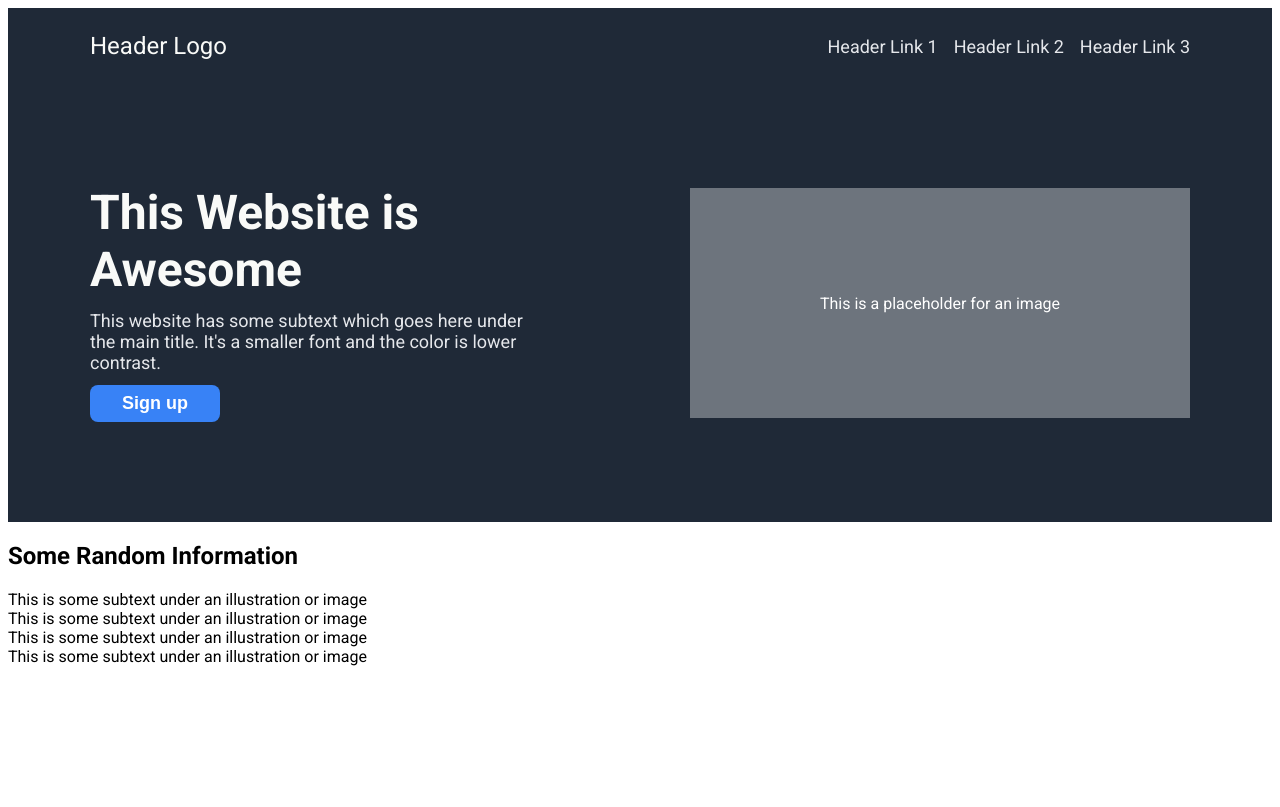
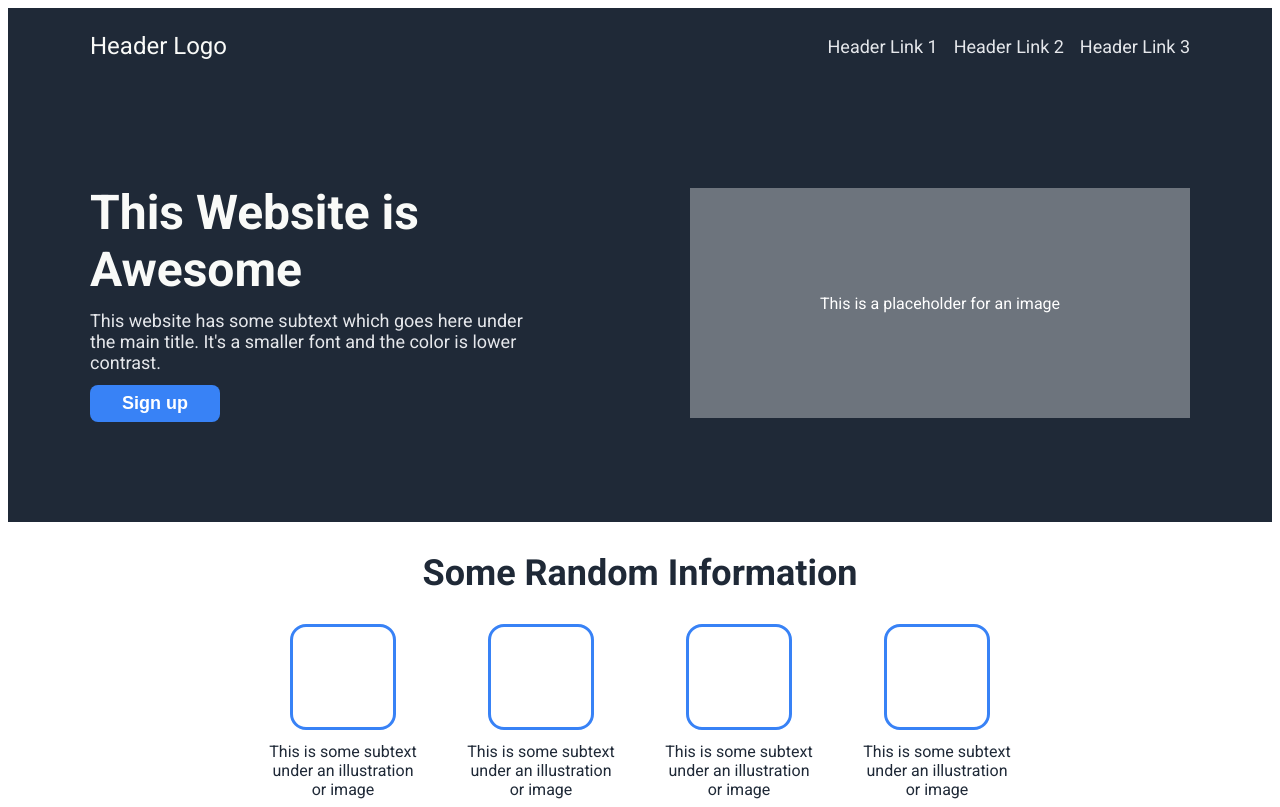
Before and after one commit to Priyanshu2750/landing-page, a plain HTML site: page index.html in a window 1280 px wide. Drawn offline with Linux system fonts and the light colour scheme.

Commit message:
Style information section layout and cards
Center info content and arrange four items with consistent spacing and borders

```diff
--- a/styles.css
+++ b/styles.css
@@ -84,3 +84,45 @@ body {
   justify-content: center;
   align-items: center;
 }
+
+.info-content {
+  display: flex;
+  justify-content: center;
+  text-align: center;
+  flex-direction: column;
+  max-width: 1100px;
+  margin: 0 auto;
+}
+
+.info-heading {
+  font-size: 36px;
+  font-weight: 700;
+  color: #1f2937;
+}
+
+.boxes {
+  display: flex;
+  justify-content: center;
+  align-items: center;
+  gap: 48px;
+}
+
+.group {
+  display: flex;
+  flex-direction: column;
+  align-items: center;
+  gap: 12px;
+}
+
+.box {
+  width: 100px;
+  height: 100px;
+  border: solid 3px #3882f6;
+  border-radius: 16px;
+}
+
+.subtext {
+  text-align: center;
+  max-width: 150px;
+  color: #1f2937;
+}
```
